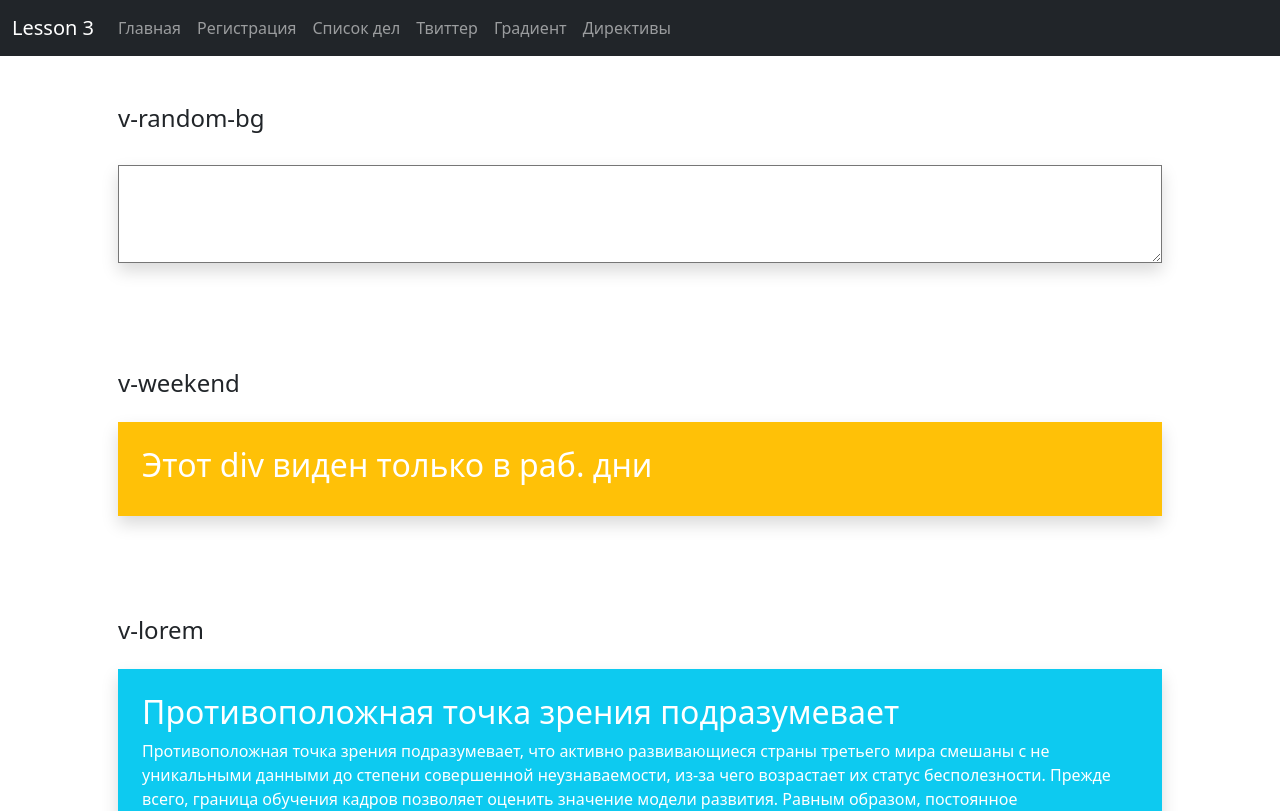
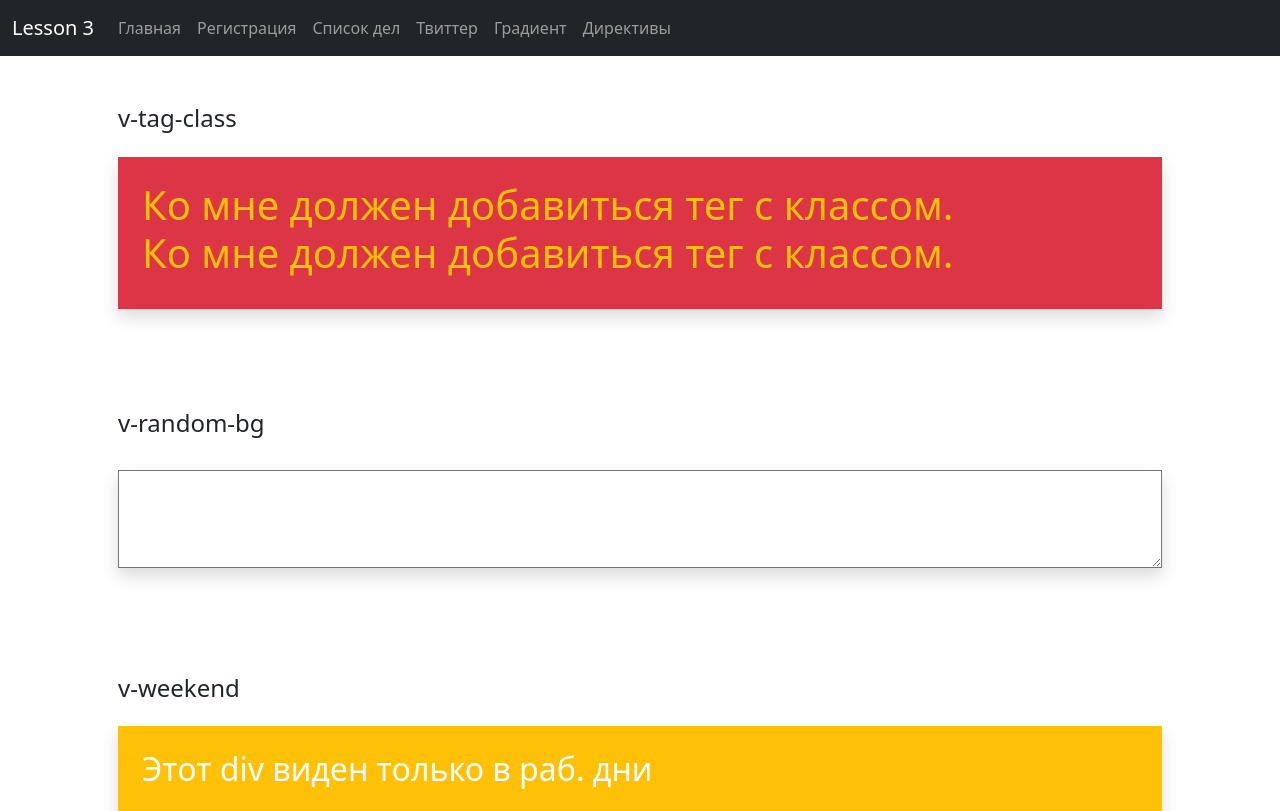
Before and after one commit to aidar-kz/lesson-8, a Vue app: page /directives in a window 1280 px wide. Shown: the top 811 px of the page. Built offline with nearby package versions, Linux system fonts and the light colour scheme.

Commit message:
Add v-tag-class

```diff
--- a/src/directives/index.js
+++ b/src/directives/index.js
@@ -1,11 +1,13 @@
 import loremDir from './loremDir'
 import weekendDir from './weekendDir'
 import randomBgDir from './randomBgDir'
+import tagClassDir from './tagClassDir'
 
 export default {
   install(Vue) {
     Vue.directive('lorem', loremDir)
     Vue.directive('weekend', weekendDir)
     Vue.directive('random-bg', randomBgDir)
+    Vue.directive('tag-class', tagClassDir)
   }
 }
--- /dev/null
+++ b/src/directives/tagClassDir.js
@@ -0,0 +1,7 @@
+export default {
+  mounted(el, binding) {
+    const tagName = binding.arg
+    const className = binding.value
+    el.innerHTML = `<${tagName} class="${className}">${el.innerHTML}</${tagName}>`
+  }
+}
--- a/src/views/DirectivesView.vue
+++ b/src/views/DirectivesView.vue
@@ -1,5 +1,16 @@
 <template>
   <div class="container p-5">
+    <section>
+      <h4>v-tag-class</h4>
+      <div
+        v-tag-class:h1="'text-warning'"
+        class="w-100 bg-danger p-4 mt-4 shadow"
+      >
+        <div id="first">Ко мне должен добавиться тег с классом.</div>
+        <div>Ко мне должен добавиться тег с классом.</div>
+      </div>
+    </section>
+
     <section>
       <h4>v-random-bg</h4>
       <textarea
```
